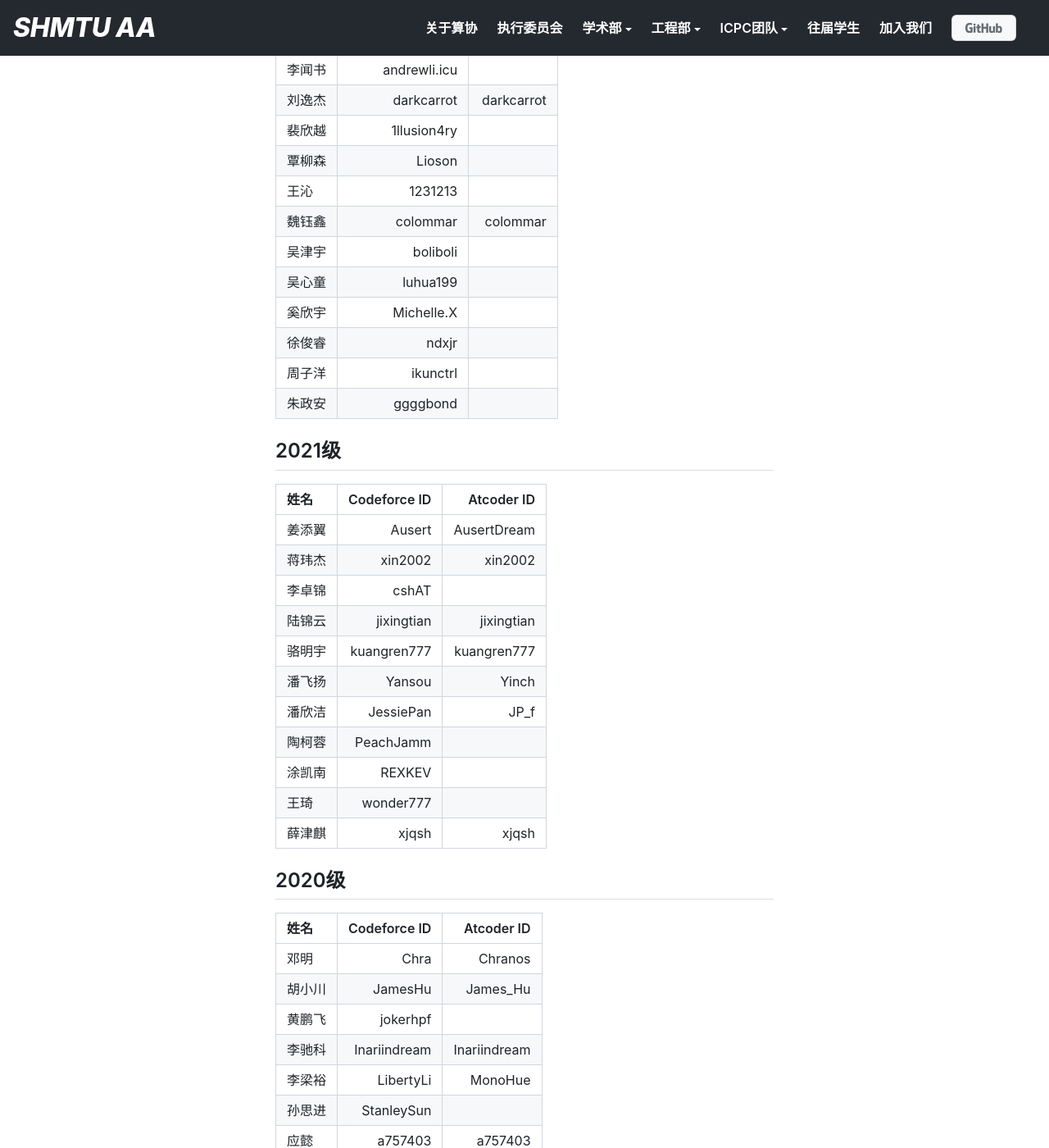
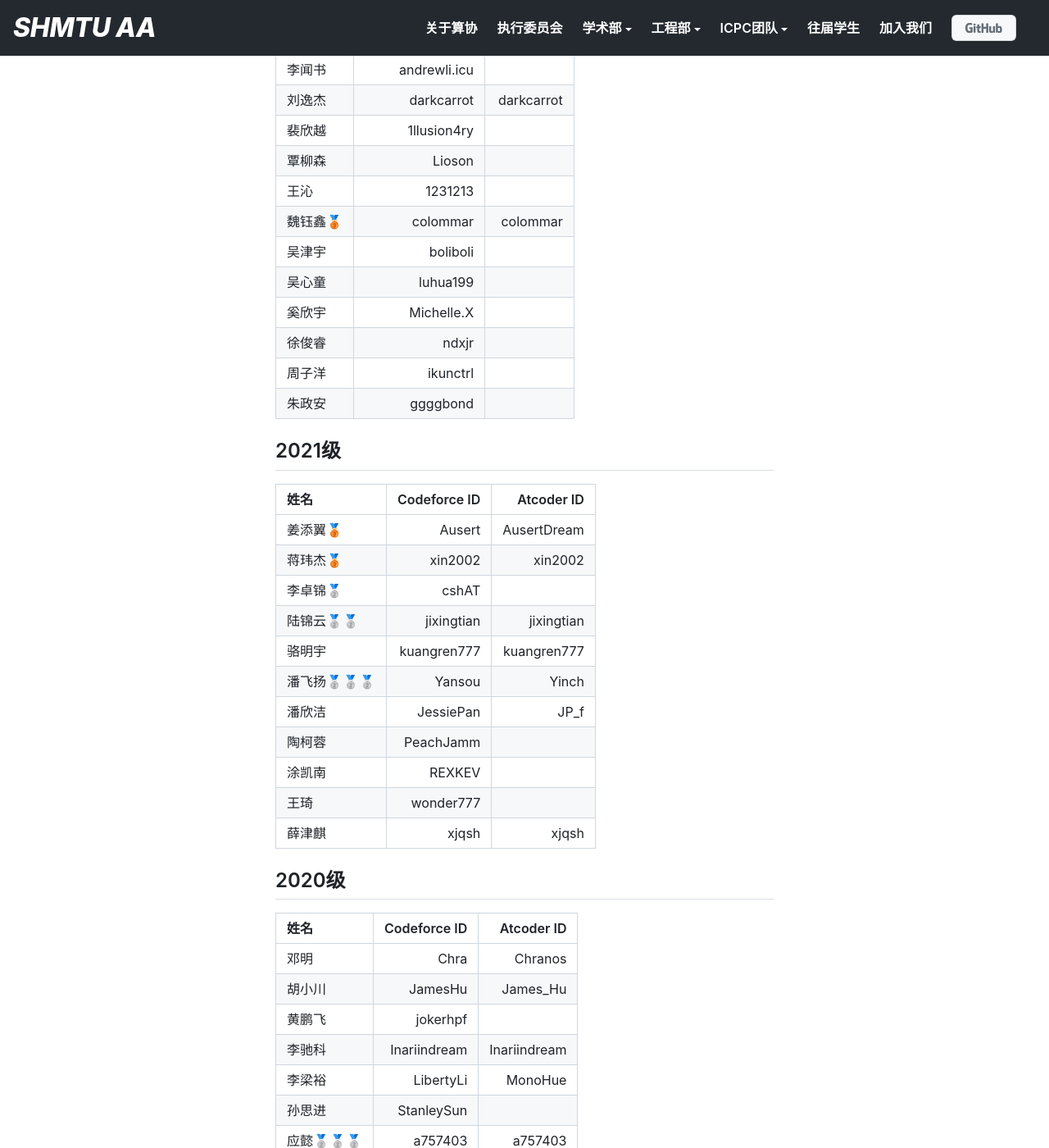
Before and after one commit to shmtuaa/shmtuaa.org, a Jekyll site: the page built from _posts/2022-10-01-ICPC-id.md, in a window 1280 px wide and 1400 px high, scrolled down 1084 px. Shown: the whole window at 82% size. Built offline with Jekyll 4.4.1, drawn with Linux system fonts in a browser that asks for light colours.

Commit message:
feat: update medal info

```diff
--- a/_posts/2022-10-01-ICPC-id.md
+++ b/_posts/2022-10-01-ICPC-id.md
@@ -26,56 +26,56 @@ excerpt: 上海海事大学ICPC选手们在Codeforces和Atcoder的ID。
 
 ## 2022级
 
-| 姓名  |   Codeforce ID | Atcoder ID |
-|:----|---------------:|-----------:|
-| 常欣  | Decadecadecade |            |
-| 陈琬琰 |       FINISHOT |   Finishot |
-| 陈星宇 |         Cxdjhd |            |
-| 崔瑞欣 |          ssDFa |            |
-| 冯奕晨 |   Charlie_dada |            |
-| 胡时平 |         lid416 |            |
-| 金炜迪 |    BestPatient |            |
-| 李涛  |         Dr_Lee |            |
-| 李闻书 |   andrewli.icu |            |
-| 刘逸杰 |     darkcarrot | darkcarrot |
-| 裴欣越 |    1llusion4ry |            |
-| 覃柳森 |         Lioson |            |
-| 王沁  |        1231213 |            |
-| 魏钰鑫 |       colommar |   colommar |
-| 吴津宇 |       boliboli |            |
-| 吴心童 |       luhua199 |            |
-| 奚欣宇 |     Michelle.X |            |
-| 徐俊睿 |          ndxjr |            |
-| 周子洋 |       ikunctrl |            |
-| 朱政安 |       ggggbond |            |
+| 姓名    |   Codeforce ID | Atcoder ID |
+|:------|---------------:|-----------:|
+| 常欣    | Decadecadecade |            |
+| 陈琬琰   |       FINISHOT |   Finishot |
+| 陈星宇   |         Cxdjhd |            |
+| 崔瑞欣   |          ssDFa |            |
+| 冯奕晨   |   Charlie_dada |            |
+| 胡时平   |         lid416 |            |
+| 金炜迪   |    BestPatient |            |
+| 李涛    |         Dr_Lee |            |
+| 李闻书   |   andrewli.icu |            |
+| 刘逸杰   |     darkcarrot | darkcarrot |
+| 裴欣越   |    1llusion4ry |            |
+| 覃柳森   |         Lioson |            |
+| 王沁    |        1231213 |            |
+| 魏钰鑫🥉 |       colommar |   colommar |
+| 吴津宇   |       boliboli |            |
+| 吴心童   |       luhua199 |            |
+| 奚欣宇   |     Michelle.X |            |
+| 徐俊睿   |          ndxjr |            |
+| 周子洋   |       ikunctrl |            |
+| 朱政安   |       ggggbond |            |
 
 ## 2021级
 
-| 姓名  | Codeforce ID |  Atcoder ID |
-|:----|-------------:|------------:|
-| 姜添翼 |       Ausert | AusertDream |
-| 蒋玮杰 |      xin2002 |     xin2002 |
-| 李卓锦 |        cshAT |             |
-| 陆锦云 |   jixingtian |  jixingtian |
-| 骆明宇 |  kuangren777 | kuangren777 |
-| 潘飞扬 |       Yansou |       Yinch |
-| 潘欣洁 |    JessiePan |        JP_f |
-| 陶柯蓉 |    PeachJamm |             |
-| 涂凯南 |       REXKEV |             |
-| 王琦	 |    wonder777 |             |
-| 薛津麒 |        xjqsh |       xjqsh |
+| 姓名        | Codeforce ID |  Atcoder ID |
+|:----------|-------------:|------------:|
+| 姜添翼🥉     |       Ausert | AusertDream |
+| 蒋玮杰🥉     |      xin2002 |     xin2002 |
+| 李卓锦🥈     |        cshAT |             |
+| 陆锦云🥈🥈   |   jixingtian |  jixingtian |
+| 骆明宇       |  kuangren777 | kuangren777 |
+| 潘飞扬🥈🥈🥈 |       Yansou |       Yinch |
+| 潘欣洁       |    JessiePan |        JP_f |
+| 陶柯蓉       |    PeachJamm |             |
+| 涂凯南       |       REXKEV |             |
+| 王琦	       |    wonder777 |             |
+| 薛津麒       |        xjqsh |       xjqsh |
 
 ## 2020级
 
-| 姓名  | Codeforce ID |   Atcoder ID |
-|:----|-------------:|-------------:|
-| 邓明	 |         Chra |      Chranos |
-| 胡小川 |      JamesHu |     James_Hu |
-| 黄鹏飞 |     jokerhpf |              |
-| 李驰科 | Inariindream | Inariindream |
-| 李梁裕 |    LibertyLi |      MonoHue |
-| 孙思进 |   StanleySun |              |
-| 应懿	 |      a757403 |      a757403 |
+| 姓名        | Codeforce ID |   Atcoder ID |
+|:----------|-------------:|-------------:|
+| 邓明	       |         Chra |      Chranos |
+| 胡小川       |      JamesHu |     James_Hu |
+| 黄鹏飞       |     jokerhpf |              |
+| 李驰科       | Inariindream | Inariindream |
+| 李梁裕       |    LibertyLi |      MonoHue |
+| 孙思进       |   StanleySun |              |
+| 应懿🥈🥈🥈	 |      a757403 |      a757403 |
 
 ## 2019级
 
```
Also changed, not shown: _posts/2022-10-01-ICPC-contest-record.md (+15 -0 lines), _posts/2023-09-13-ICPC-contest-record-2023.md (+24 -22 lines).
